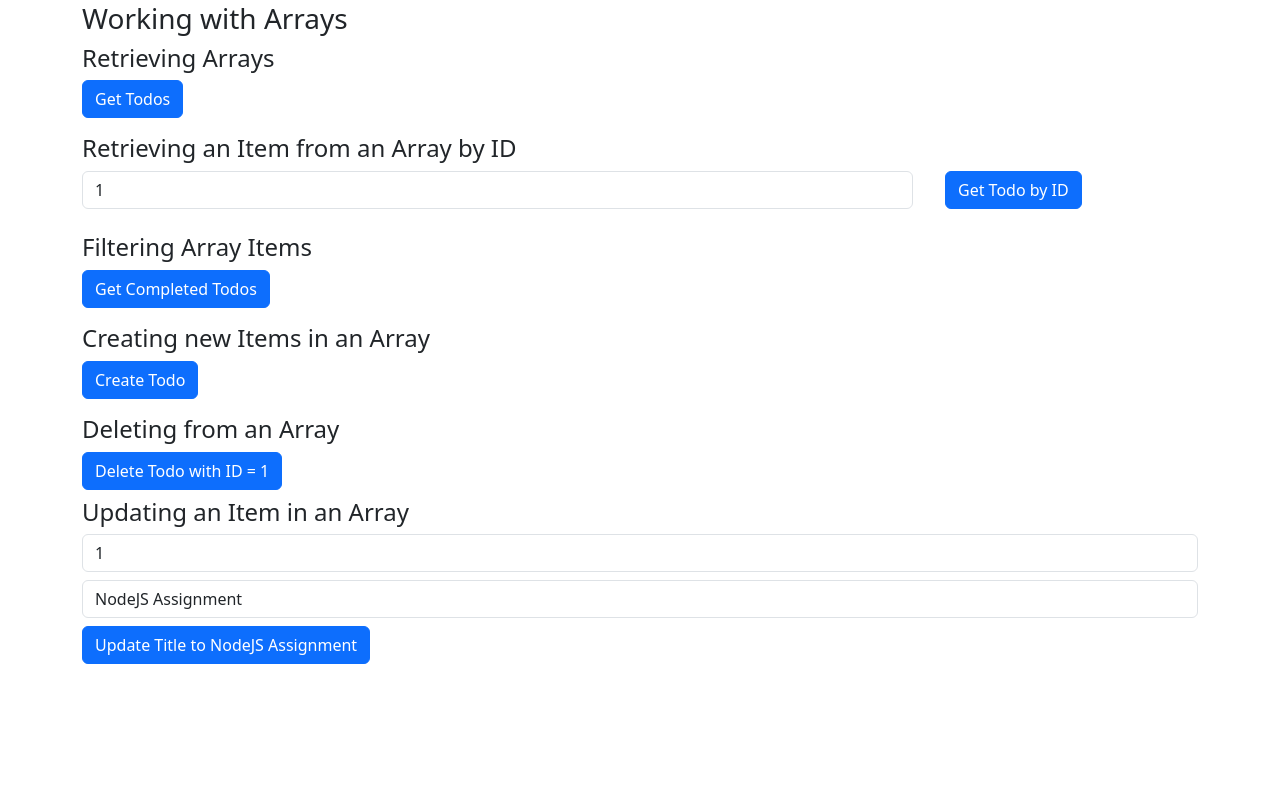
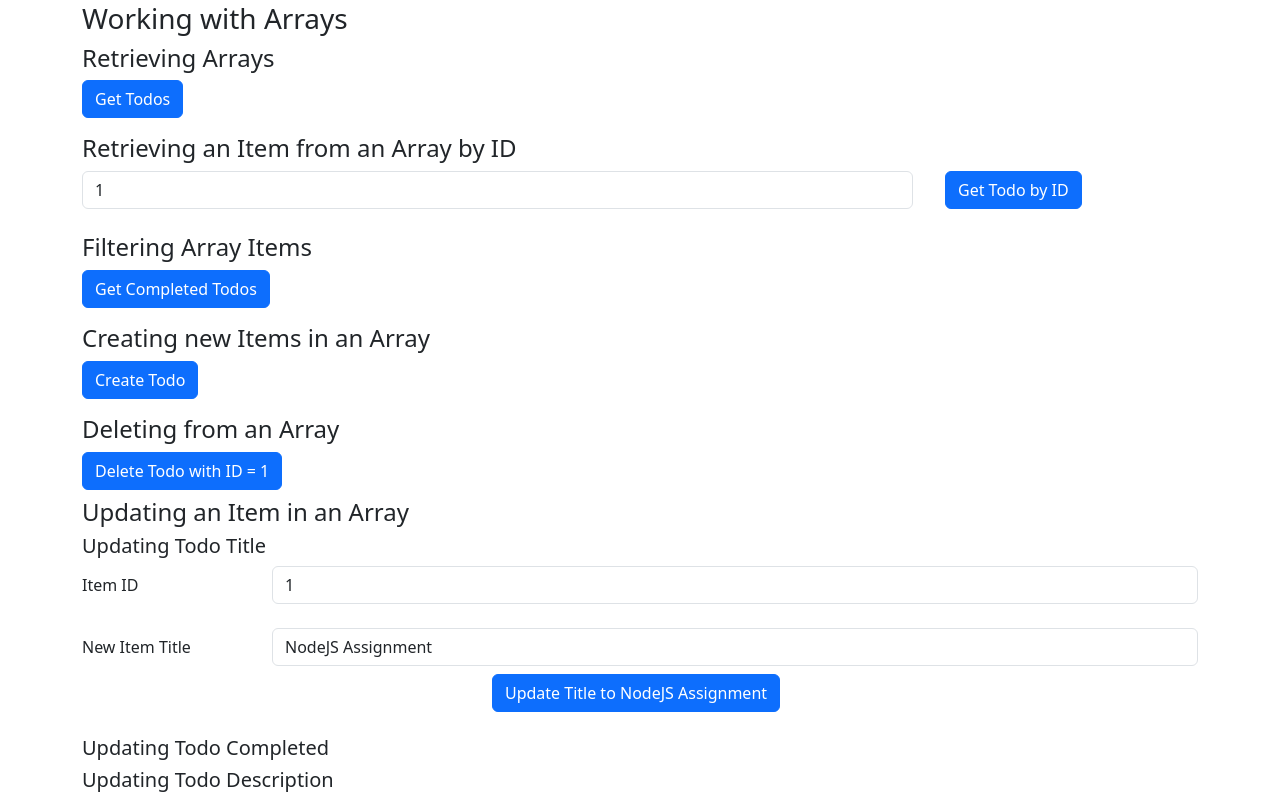
Before and after one commit to ewillia1/kanbas-react-web-app, a React (Create React App) app: page /#/Labs/a5 in a window 1280 px wide. Shown: the part 1087-1887 px from the top of the page. Before the commit the page ends 1759 px from the top, so only its background shows below. Built offline with nearby package versions, Linux system fonts and the light colour scheme.

Commit message:
Fixed layout in a5/WorkingWithArrays.tsx.

```diff
--- a/src/Labs/a5/WorkingWithArrays.tsx
+++ b/src/Labs/a5/WorkingWithArrays.tsx
@@ -45,11 +45,28 @@ function WorkingWithArrays() {
             </a>
 
             <h4>Updating an Item in an Array</h4>
-            <input className="form-control mb-2" type="number" min={0} value={todo.id} onChange={(e) => setTodo({ ...todo, id: parseInt(e.target.value) })}/>
-            <input className="form-control mb-2" type="text" value={todo.title} onChange={(e) => setTodo({ ...todo, title: e.target.value })}/>
-            <a className="btn btn-primary me-2 mb-2" href={`${API}/${todo.id}/title/${todo.title}`} >
-                Update Title to {todo.title}
-            </a>
+            <h5>Updating Todo Title</h5>
+            <div className="row mb-3">
+                <label htmlFor="inputID1" className="col-sm-2 col-form-label">Item ID</label>
+                <div className="col-sm-10">
+                    <input id="inputID1" className="form-control mb-2" type="number" min={0} value={todo.id} onChange={(e) => setTodo({ ...todo, id: parseInt(e.target.value) })}/>
+                </div>
+            </div>
+            <div className="row">
+                <label htmlFor="inputTodoTitle" className="col-sm-2 col-form-label">New Item Title</label>
+                <div className="col-sm-10">
+                    <input id="inputTodoTitle" className="form-control mb-2" type="text" value={todo.title} onChange={(e) => setTodo({ ...todo, title: e.target.value })}/>
+                </div>
+            </div>
+            <div className="text-center mb-3">
+                <a className="btn btn-primary me-2 mb-2" href={`${API}/${todo.id}/title/${todo.title}`} >
+                    Update Title to {todo.title}
+                </a>
+            </div>
+
+            <h5>Updating Todo Completed</h5>
+
+            <h5>Updating Todo Description</h5>
         </div>
     );
 }
```
